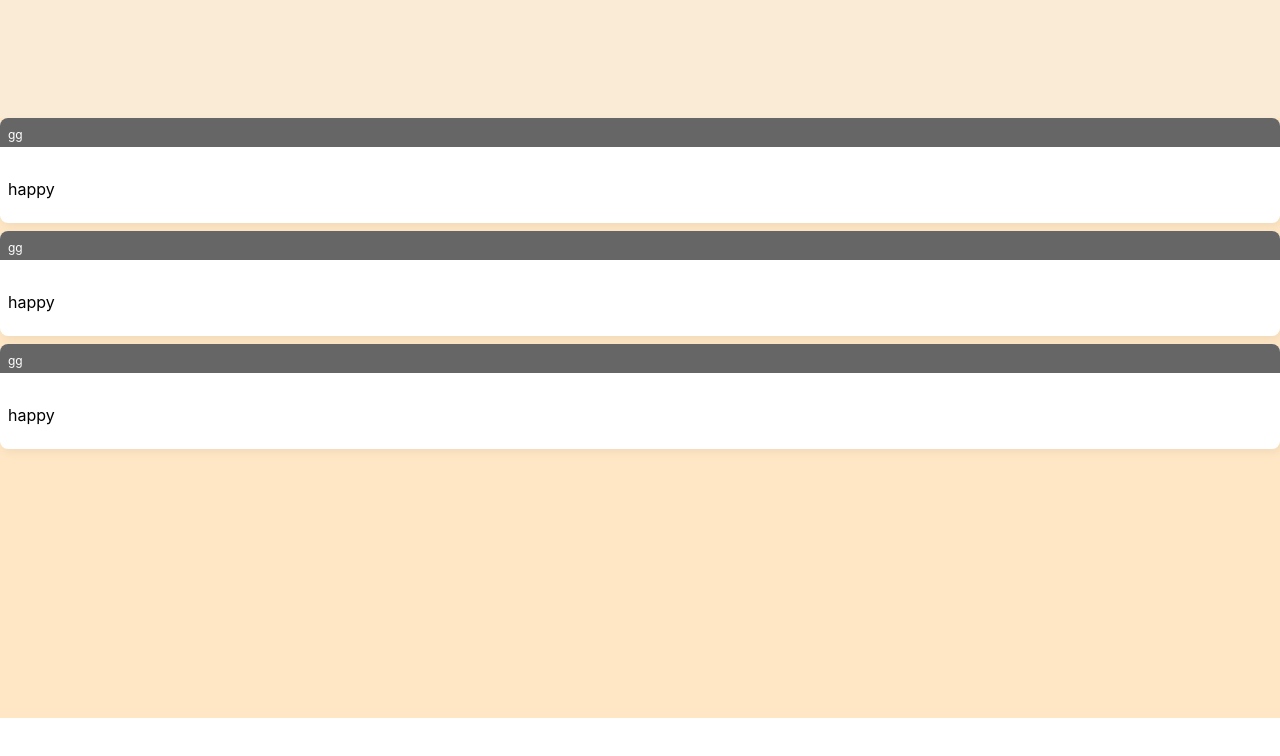
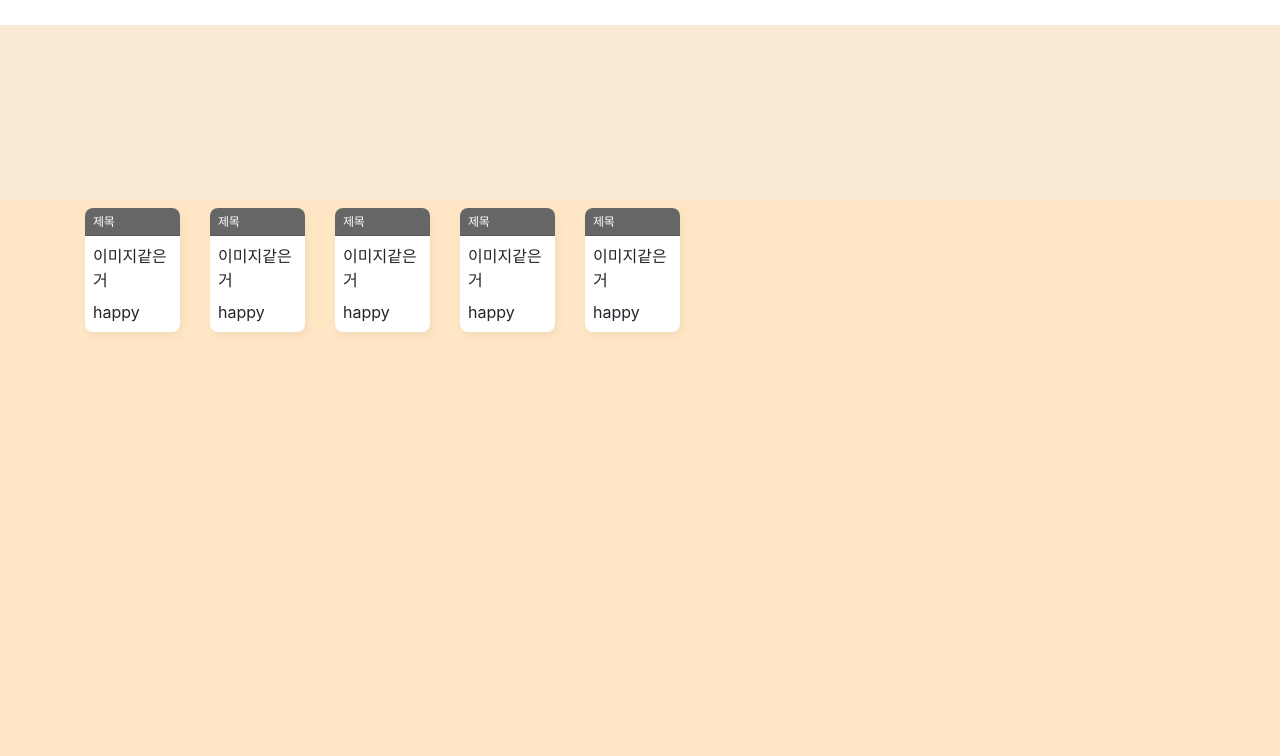
Before and after one commit to joranegs92/vanillatic-node, a React (Create React App) app: page /detail in a window 1280 px wide. Shown: the top 756 px of the page. Built offline with nearby package versions, Linux system fonts and the light colour scheme.

Commit message:
component로 구성하는법 참고하세요

```diff
--- a/public/index.html
+++ b/public/index.html
@@ -9,6 +9,7 @@
       name="description"
       content="Web site created using create-react-app"
     />
+    <link rel="stylesheet" href="https://maxcdn.bootstrapcdn.com/bootstrap/4.5.0/css/bootstrap.min.css" integrity="sha384-9aIt2nRpC12Uk9gS9baDl411NQApFmC26EwAOH8WgZl5MYYxFfc+NcPb1dKGj7Sk" crossorigin="anonymous"/>
     <link rel="apple-touch-icon" href="%PUBLIC_URL%/logo192.png" />
     <!--
       manifest.json provides metadata used when your web app is installed on a
--- a/src/App.js
+++ b/src/App.js
@@ -2,6 +2,7 @@ import logo from './logo.svg';
 import './App.css';
 import './Asset/style.css'
 import Header from "./Layouts/Header";
+import { Navbar, Nav, NavDropdown, Button, Jumbotron } from 'react-bootstrap';
 import {Route, Routes,BrowserRouter, useLocation, useNavigate} from "react-router-dom";
 import Main from "./Layouts/Main";
 function App() {
--- a/src/Asset/style.css
+++ b/src/Asset/style.css
@@ -92,7 +92,7 @@
 #sidebar-wrapper .navbar-light .nav-link.fs12.active {
     color:#fff;
 }
-
+/*
 .dashboard {margin-top:-90px;transition: 0.125s}
 .dashboard > .row {
     margin-right: calc(-.2 * var(--bs-gutter-x));
@@ -101,7 +101,7 @@
 .dashboard > .row > * {
     padding-right: calc(var(--bs-gutter-x) * .2);
     padding-left: calc(var(--bs-gutter-x) * .2);
-}
+}*/
 .card.icard {
     border:0;
     border-radius: 8px;
--- a/src/Component/Card.jsx
+++ b/src/Component/Card.jsx
@@ -28,11 +28,11 @@ function Card({data}) {
 			<Cardh className="card icard">
 				<ColorHeader className="card-header d-flex" >
 
-					<span className="age ms-auto">gg</span>
+					<span className="age ms-auto">제목</span>
 				</ColorHeader>
 				<div className="pinfo d-flex">
 					<div className='grid'>
-
+						이미지같은거
 					</div>
 					<div className="name ms-auto">{data.patientNm}</div>
 				</div>
--- a/src/Pages/Detail.jsx
+++ b/src/Pages/Detail.jsx
@@ -1,13 +1,12 @@
 import React from 'react';
 import styled from "styled-components";
 import Card from "../Component/Card";
-
+import Container from 'react-bootstrap/Container';
+import Row from 'react-bootstrap/Row';
 
 function Detail() {
 
-    const testMap = [
-
-            {
+    const testMap = [            {
                 "id" : 1,
                 "title":"happy",
                 "name":"to"
@@ -21,7 +20,17 @@ function Detail() {
                 "id" : 3,
                 "title":"happy",
                 "name":"to"
-            }
+            },
+        {
+            "id" : 3,
+            "title":"happy",
+            "name":"to"
+        },
+        {
+            "id" : 3,
+            "title":"happy",
+            "name":"to"
+        }
 
     ]
 
```
